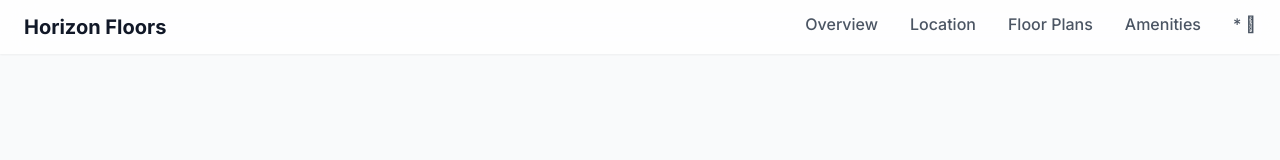
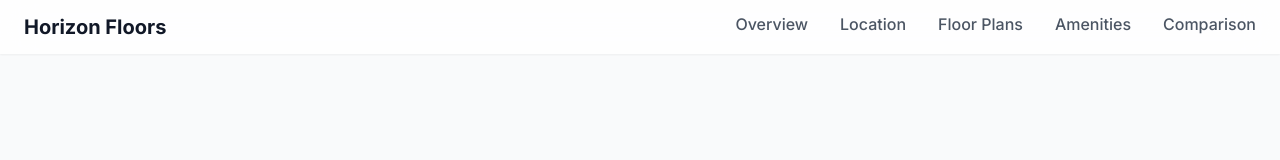
Before and after one commit to arunurun/Horizon93, a plain HTML site: page index.html in a window 1280 px wide. Drawn offline with nearby package versions, Linux system fonts and the light colour scheme.

Commit message:
Update index.html

```diff
--- a/index.html
+++ b/index.html
@@ -41,7 +41,6 @@
             opacity: 1;
             transform: translateY(0);
         }
-        /* Custom polished accents */
         .gradient-hero {
             background: linear-gradient(135deg, #e0e7ff 0%, #f0fdfa 100%);
         }
@@ -66,5 +65,12 @@
                 <a href="#location" class="nav-link text-gray-600 font-medium pb-1">Location</a>
                 <a href="#plans" class="nav-link text-gray-600 font-medium pb-1">Floor Plans</a>
                 <a href="#amenities" class="nav-link text-gray-600 font-medium pb-1">Amenities</a>
-                <a href="#comparison" class="nav-link text-gray-600 font-medium pb-1">*
-
+                <a href="#comparison" class="nav-link text-gray-600 font-medium pb-1">Comparison</a>
+            </div>
+        </nav>
+    </header>
+
+    <!-- Add remaining sections here like #overview, #location, etc. -->
+
+</body>
+</html>
```
